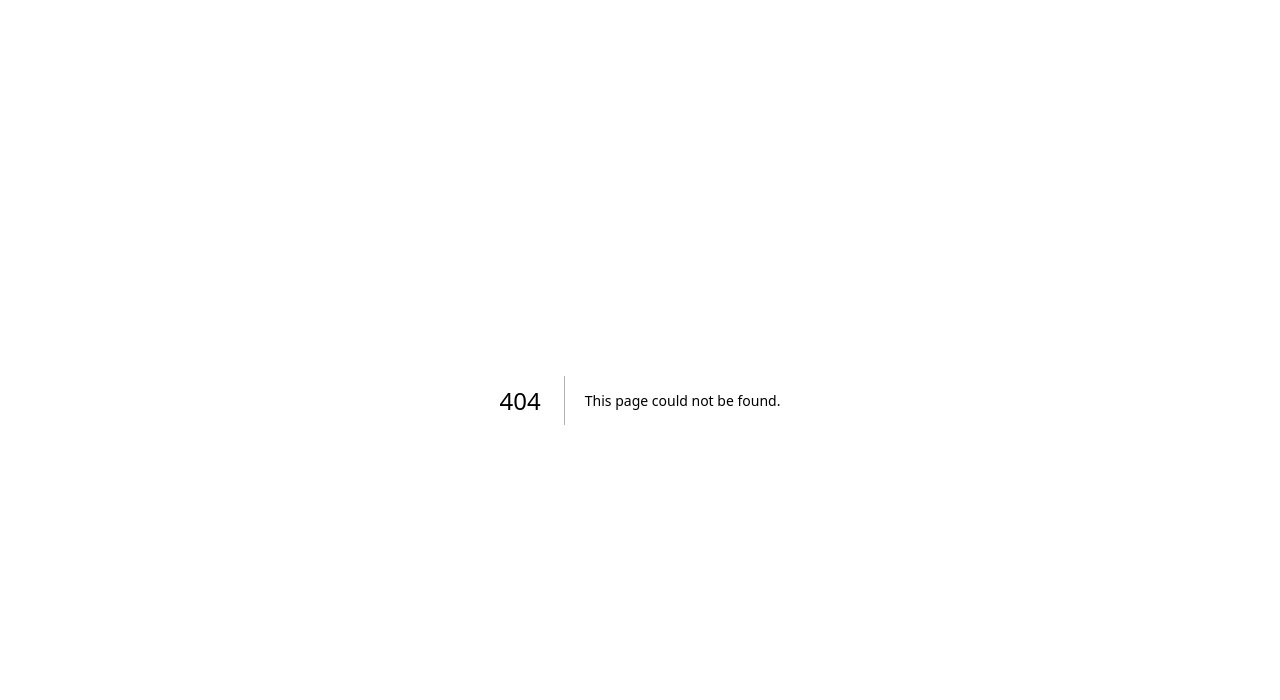
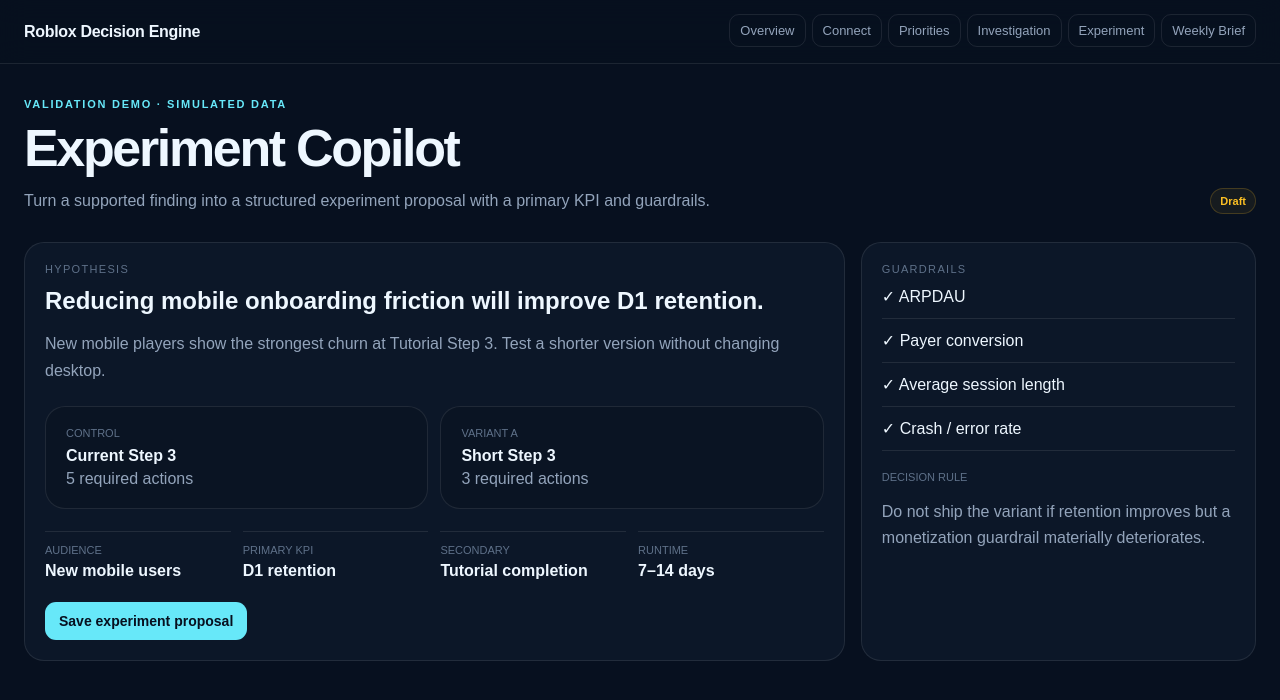
Before and after one commit to danielwauer-maker/roblox-decision-engine, a Next.js app in the folder apps/web/: page /demo/experiment in a window 1280 px wide. Before the commit this address had no page. Shown: the top 700 px of the page. Built offline with nearby package versions, Linux system fonts and the light colour scheme.

Commit message:
feat(r1): add experiment copilot validation screen

```diff
--- /dev/null
+++ b/apps/web/app/demo/experiment/page.tsx
@@ -0,0 +1,17 @@
+import { Button, Card, DemoShell, PageTitle, Pill, palette } from "../_components";
+
+export default function ExperimentPage() {
+  return <DemoShell><PageTitle title="Experiment Copilot" copy="Turn a supported finding into a structured experiment proposal with a primary KPI and guardrails." action={<Pill tone="warn">Draft</Pill>} />
+    <div style={{ marginTop: 28, display: "grid", gap: 16, gridTemplateColumns: "minmax(0,1.35fr) minmax(280px,.65fr)" }}>
+      <Card><div style={{ color: palette.faint, fontSize: 11, textTransform: "uppercase", letterSpacing: ".12em" }}>Hypothesis</div><h2 style={{ margin: "12px 0" }}>Reducing mobile onboarding friction will improve D1 retention.</h2><p style={{ color: palette.muted, lineHeight: 1.65 }}>New mobile players show the strongest churn at Tutorial Step 3. Test a shorter version without changing desktop.</p>
+        <div style={{ marginTop: 22, display: "grid", gap: 12, gridTemplateColumns: "repeat(auto-fit,minmax(220px,1fr))" }}>
+          <Card style={{ background: palette.panel2 }}><div style={{ color: palette.faint, fontSize: 11, textTransform: "uppercase" }}>Control</div><div style={{ marginTop: 8, fontWeight: 800 }}>Current Step 3</div><div style={{ color: palette.muted, marginTop: 5 }}>5 required actions</div></Card>
+          <Card style={{ background: palette.panel2 }}><div style={{ color: palette.faint, fontSize: 11, textTransform: "uppercase" }}>Variant A</div><div style={{ marginTop: 8, fontWeight: 800 }}>Short Step 3</div><div style={{ color: palette.muted, marginTop: 5 }}>3 required actions</div></Card>
+        </div>
+        <div style={{ marginTop: 22, display: "grid", gap: 12, gridTemplateColumns: "repeat(auto-fit,minmax(180px,1fr))" }}>{[["Audience","New mobile users"],["Primary KPI","D1 retention"],["Secondary","Tutorial completion"],["Runtime","7–14 days"]].map(([a,b])=><div key={a} style={{ borderTop: `1px solid ${palette.border}`, paddingTop: 12 }}><div style={{ color: palette.faint, fontSize: 11, textTransform: "uppercase" }}>{a}</div><div style={{ marginTop: 6, fontWeight: 800 }}>{b}</div></div>)}</div>
+        <div style={{ marginTop: 22 }}><Button href="/demo/report" primary>Save experiment proposal</Button></div>
+      </Card>
+      <Card><div style={{ color: palette.faint, fontSize: 11, textTransform: "uppercase", letterSpacing: ".12em" }}>Guardrails</div>{["ARPDAU","Payer conversion","Average session length","Crash / error rate"].map(x=><div key={x} style={{ padding: "12px 0", borderBottom: `1px solid ${palette.border}` }}>✓ {x}</div>)}<div style={{ marginTop: 20, color: palette.faint, fontSize: 11, textTransform: "uppercase" }}>Decision rule</div><p style={{ color: palette.muted, lineHeight: 1.6 }}>Do not ship the variant if retention improves but a monetization guardrail materially deteriorates.</p></Card>
+    </div>
+  </DemoShell>;
+}
```
